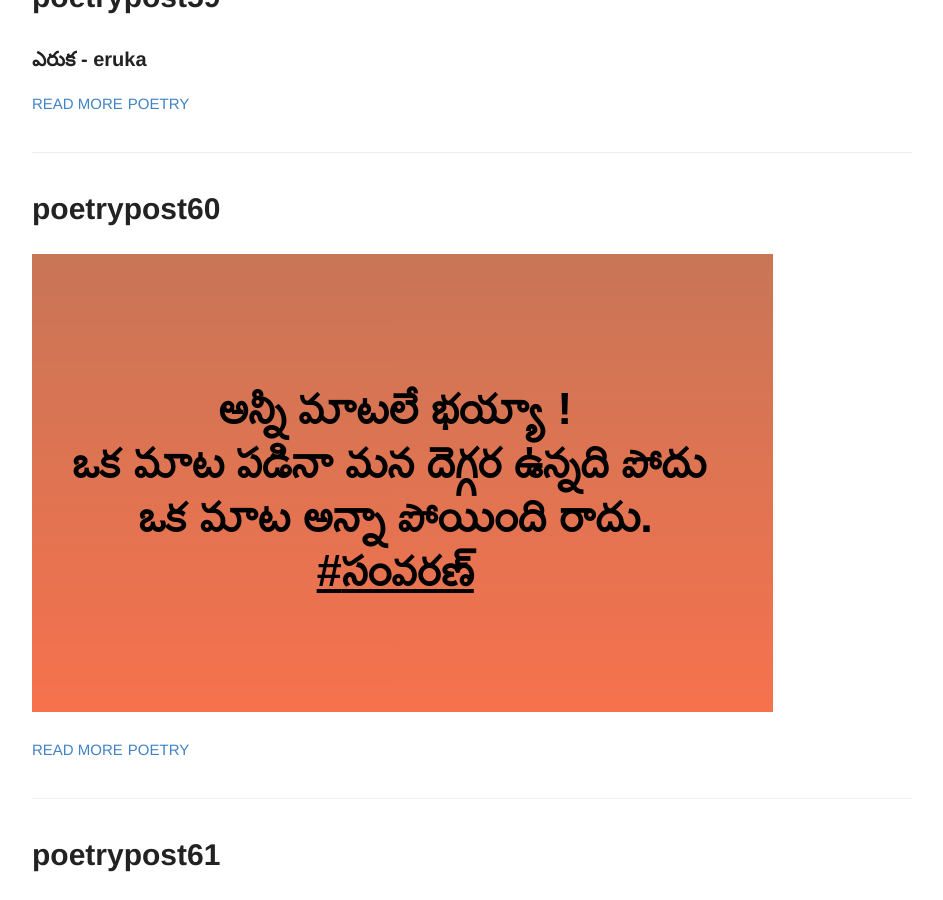
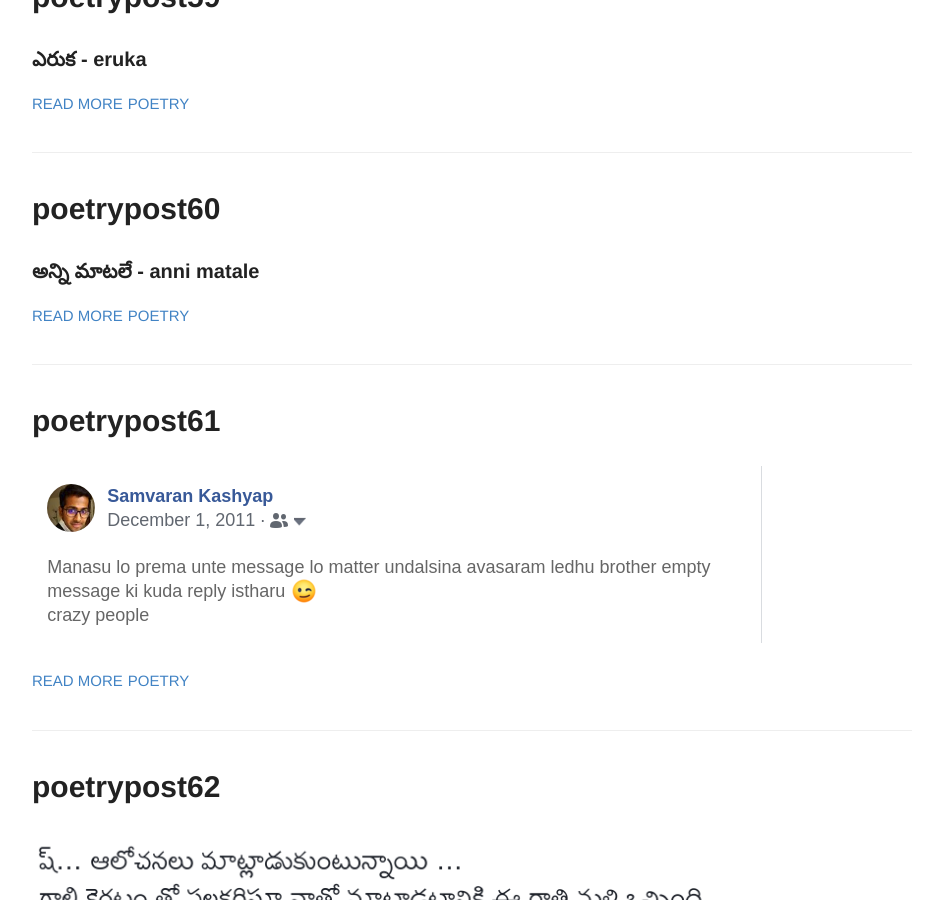
Before and after one commit to rsk/rsk.github.io, a Jekyll site: the page built from index.html, in a window 1280 px wide and 900 px high, scrolled down 15188 px. Shown: the whole window, without its empty margins (168-1111 px from the left). Built offline with Jekyll 4.4.1, drawn with Linux system fonts in a browser that asks for light colours.

Commit message:
update excerpt

```diff
--- a/_posts/2014-6-24-poetrypost60.md
+++ b/_posts/2014-6-24-poetrypost60.md
@@ -2,6 +2,7 @@
 layout: post
 title: poetrypost60
 number: 60
+excerpt: అన్ని మాటలే - anni matale
 tags:
   - poetry
 
```
